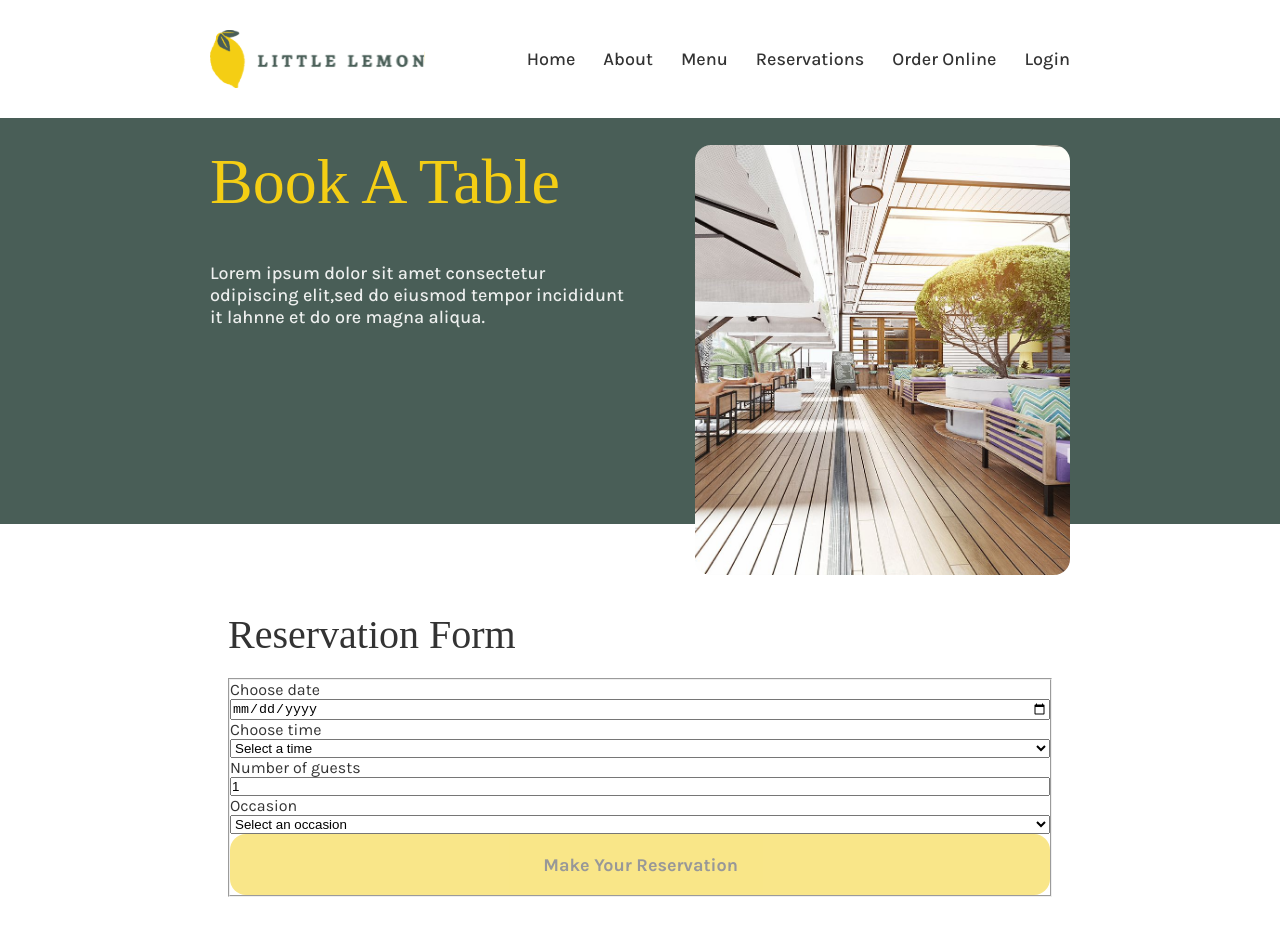
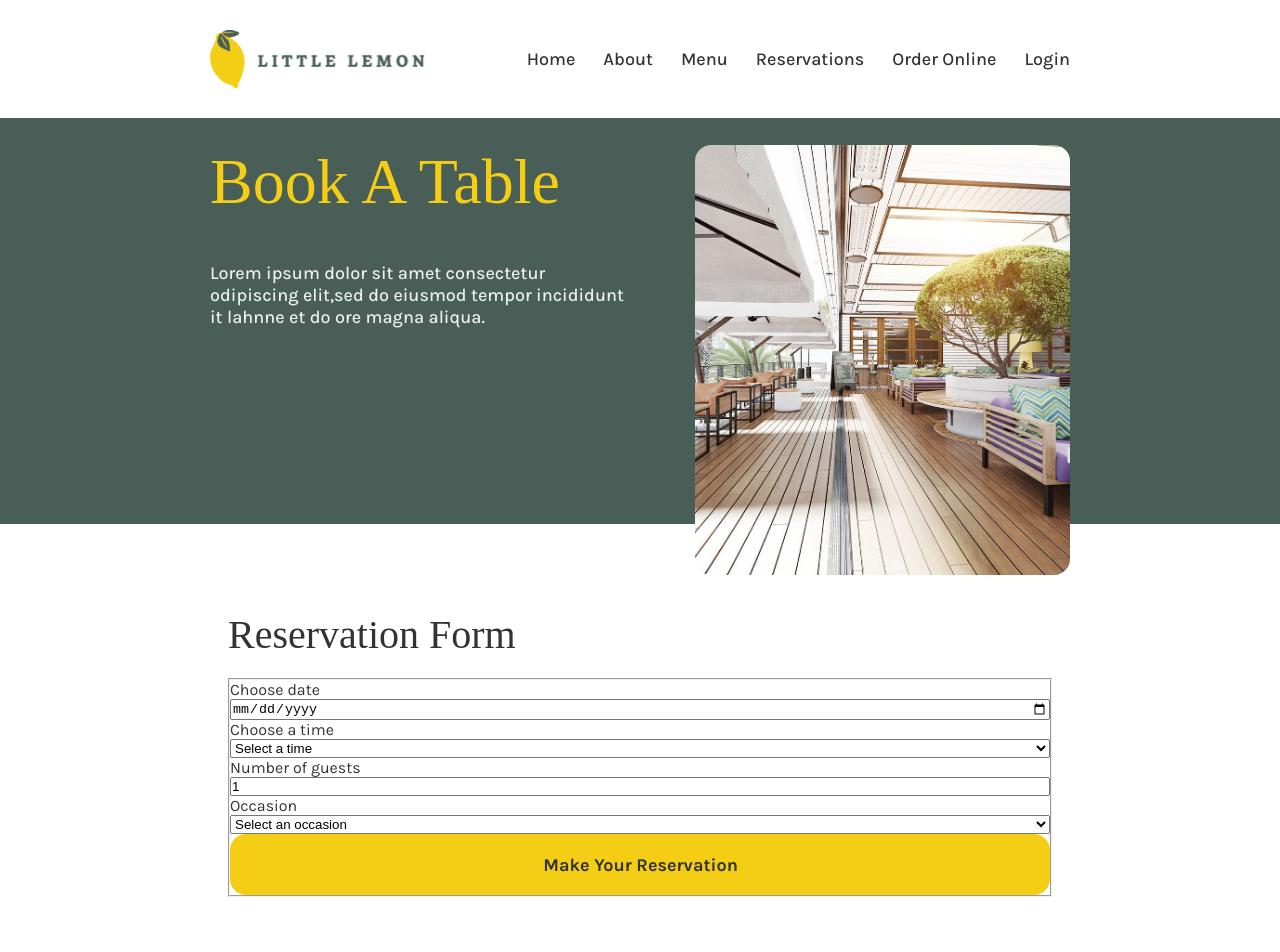
Before and after one commit to amitchell05/little-lemon, a React (Create React App) app: page /booking in a window 1280 px wide. Shown: the top 952 px of the page. Built offline with nearby package versions, Linux system fonts and the light colour scheme; a web font is replaced by a local one.

Commit message:
add form validation for the BookingForm component

```diff
--- a/package.json
+++ b/package.json
@@ -6,12 +6,14 @@
     "@testing-library/jest-dom": "^5.16.5",
     "@testing-library/react": "^13.4.0",
     "@testing-library/user-event": "^13.5.0",
+    "formik": "^2.2.9",
     "react": "^18.2.0",
     "react-dom": "^18.2.0",
     "react-icons": "^4.8.0",
     "react-router-dom": "^6.11.0",
     "react-scripts": "5.0.1",
-    "web-vitals": "^2.1.4"
+    "web-vitals": "^2.1.4",
+    "yup": "^1.1.1"
   },
   "scripts": {
     "start": "react-scripts start",
--- a/src/components/BookingForm.js
+++ b/src/components/BookingForm.js
@@ -1,46 +1,39 @@
 // React Tools
-import { useState } from 'react';
+import { useFormik } from 'formik';
+import * as Yup from 'yup';
 
 // Styles
 import './BookingForm.scss';
 
+const validationSchema = Yup.object({
+  resDate: Yup.string().required('Required'),
+  resTime: Yup.string().required('Required'),
+  guests: Yup.number()
+    .required('Required')
+    .moreThan(0, 'Reserve for 1 to 10 guests.')
+    .lessThan(11, 'Reserve for 1 to 10 guests'),
+  occasion: Yup.string().required('Required'),
+});
+
 const BookingForm = ({ availableTimes, dispatch, submitForm }) => {
-  const [bookingForm, setBookingForm] = useState({
-    date: '',
-    resTime: '',
-    guests: 1,
-    occasion: '',
-  });
-
-  const getIsFormValid = () => {
-    return (
-      bookingForm.date &&
-      bookingForm.resTime &&
-      bookingForm.guests &&
-      bookingForm.occasion
-    );
-  };
-
-  const clearForm = () => {
-    setBookingForm({
-      date: '',
+  const formik = useFormik({
+    initialValues: {
+      resDate: '',
       resTime: '',
       guests: 1,
-      occasion: 'occasion',
-    });
-  };
-
-  const handleSubmit = (event) => {
-    event.preventDefault();
-    submitForm(bookingForm);
-    clearForm();
-  };
+      occasion: '',
+    },
+    onSubmit: (values) => {
+      submitForm(values);
+    },
+    validationSchema: validationSchema,
+  });
 
   return (
     <section className='util-container'>
       <h2 className='visually-hidden'>Booking Form</h2>
       <form
-        onSubmit={handleSubmit}
+        onSubmit={formik.handleSubmit}
         aria-label='booking-form'
         className='booking-form'
       >
@@ -55,22 +48,29 @@ const BookingForm = ({ availableTimes, dispatch, submitForm }) => {
             id='res-date'
             data-testid='res-date'
             name='res-date'
-            value={bookingForm.date}
             onChange={(e) => {
-              setBookingForm({ ...bookingForm, date: e.target.value });
-              dispatch({ type: 'SET_NEW_DATE', date: e.target.value });
+              dispatch({ type: 'SET_NEW_DATE', resDate: e.target.value });
+              formik.setFieldValue('resDate', e.target.value);
+            }}
+            onBlur={() => {
+              formik.setTouched({ resDate: true });
             }}
             required
           />
-          <label htmlFor='res-time'>Choose time</label>
+          {formik.touched.resDate && formik.errors.resDate ? (
+            <p>{formik.errors.resDate}</p>
+          ) : null}
+          <label htmlFor='res-time'>Choose a time</label>
           <select
             id='res-time'
             name='res-time'
-            value={bookingForm.resTime}
             data-testid='res-time'
-            onChange={(e) =>
-              setBookingForm({ ...bookingForm, resTime: e.target.value })
-            }
+            onChange={(e) => {
+              formik.setFieldValue('resTime', e.target.value);
+            }}
+            onBlur={() => {
+              formik.setTouched({ resTime: true });
+            }}
             required
           >
             <option value=''>Select a time</option>
@@ -82,6 +82,9 @@ const BookingForm = ({ availableTimes, dispatch, submitForm }) => {
               );
             })}
           </select>
+          {formik.touched.resTime && formik.errors.resTime ? (
+            <p>{formik.errors.resTime}</p>
+          ) : null}
           <label htmlFor='guests'>Number of guests</label>
           <input
             type='number'
@@ -90,28 +93,28 @@ const BookingForm = ({ availableTimes, dispatch, submitForm }) => {
             max='10'
             id='guests'
             name='guests'
-            value={bookingForm.guests}
-            onChange={(e) =>
-              setBookingForm({ ...bookingForm, guests: e.target.value })
-            }
+            {...formik.getFieldProps('guests')}
             required
           />
+          {formik.touched.guests && formik.errors.guests ? (
+            <p>{formik.errors.guests}</p>
+          ) : null}
           <label htmlFor='occasion'>Occasion</label>
           <select
             id='occasion'
             name='occasion'
-            value={bookingForm.occasion}
-            onChange={(e) =>
-              setBookingForm({ ...bookingForm, occasion: e.target.value })
-            }
+            {...formik.getFieldProps('occasion')}
             required
           >
             <option value=''>Select an occasion</option>
             <option value='birthday'>Birthday</option>
             <option value='anniversary'>Anniversary</option>
           </select>
+          {formik.touched.occasion && formik.errors.occasion ? (
+            <p>{formik.errors.occasion}</p>
+          ) : null}
           <input
-            disabled={!getIsFormValid()}
+            disabled={!formik.isValid}
             type='submit'
             name='submit'
             value='Make Your Reservation'
--- a/src/components/Main.js
+++ b/src/components/Main.js
@@ -16,9 +16,9 @@ import { fetchAPI, submitAPI } from '../api/api';
 // Initial state of available times
 const initialTimes = [];
 
-// Generates a list of available bookings based on the date a user selects in the booking form
-const fetchData = (date) => {
-  return fetchAPI(date);
+// Generates a list of available bookings based on the reservation date a user selects in the booking form
+const fetchData = (resDate) => {
+  return fetchAPI(resDate);
 };
 
 // Provides an initial list of times upon load on the booking form page
@@ -27,11 +27,11 @@ const initializeTimes = () => {
 };
 
 // Reducer
-// Updates available times based on the date a user selects
+// Updates available times based on the reservation date a user selects
 const updateTimes = (state = initialTimes, action) => {
   switch (action.type) {
     case 'SET_NEW_DATE':
-      state = fetchData(new Date(action.date));
+      state = fetchData(new Date(action.resDate));
       return state;
     default:
       throw Error('unknown action');
```
Also changed, not shown: 2 other files (tests, documents, lock files or other folders).
